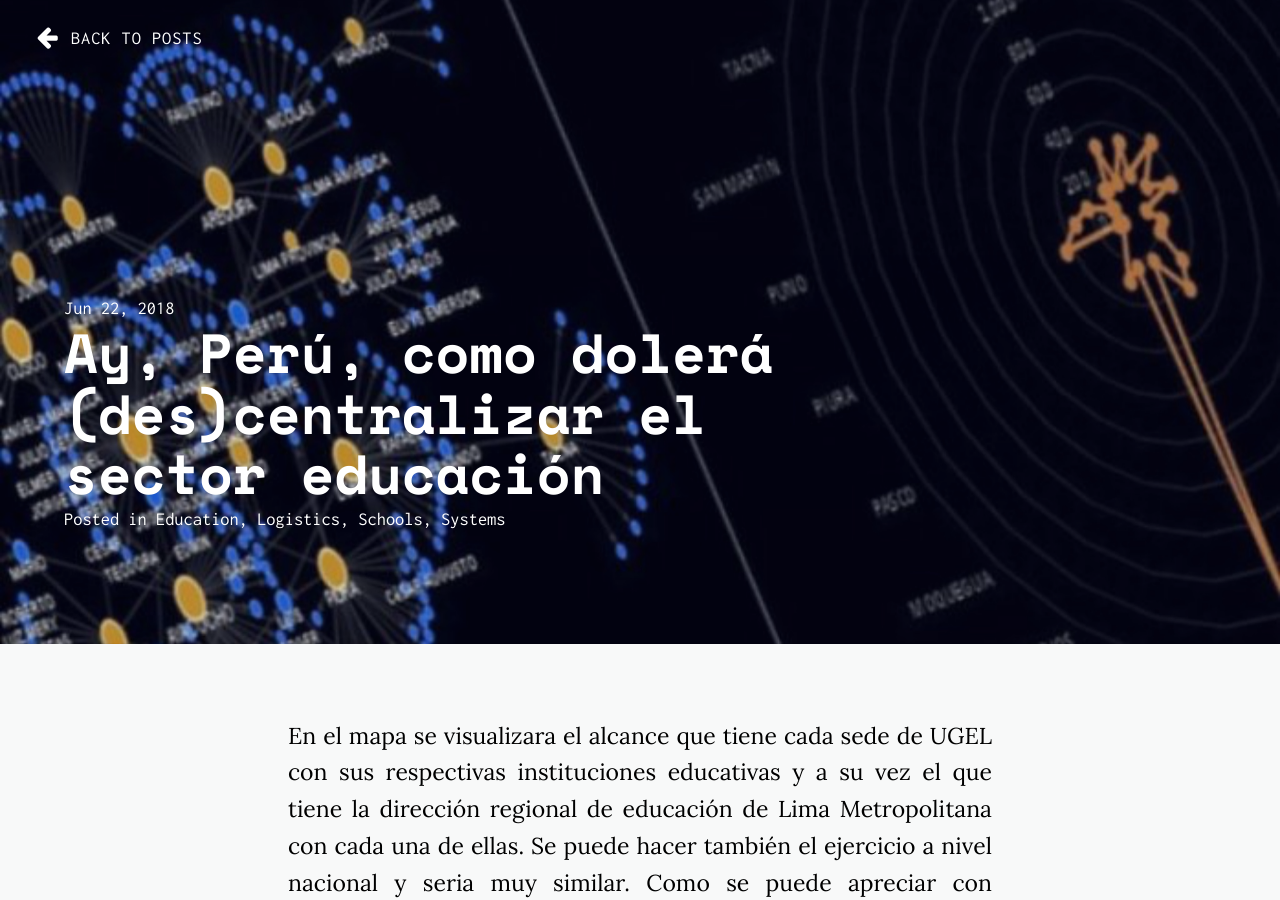
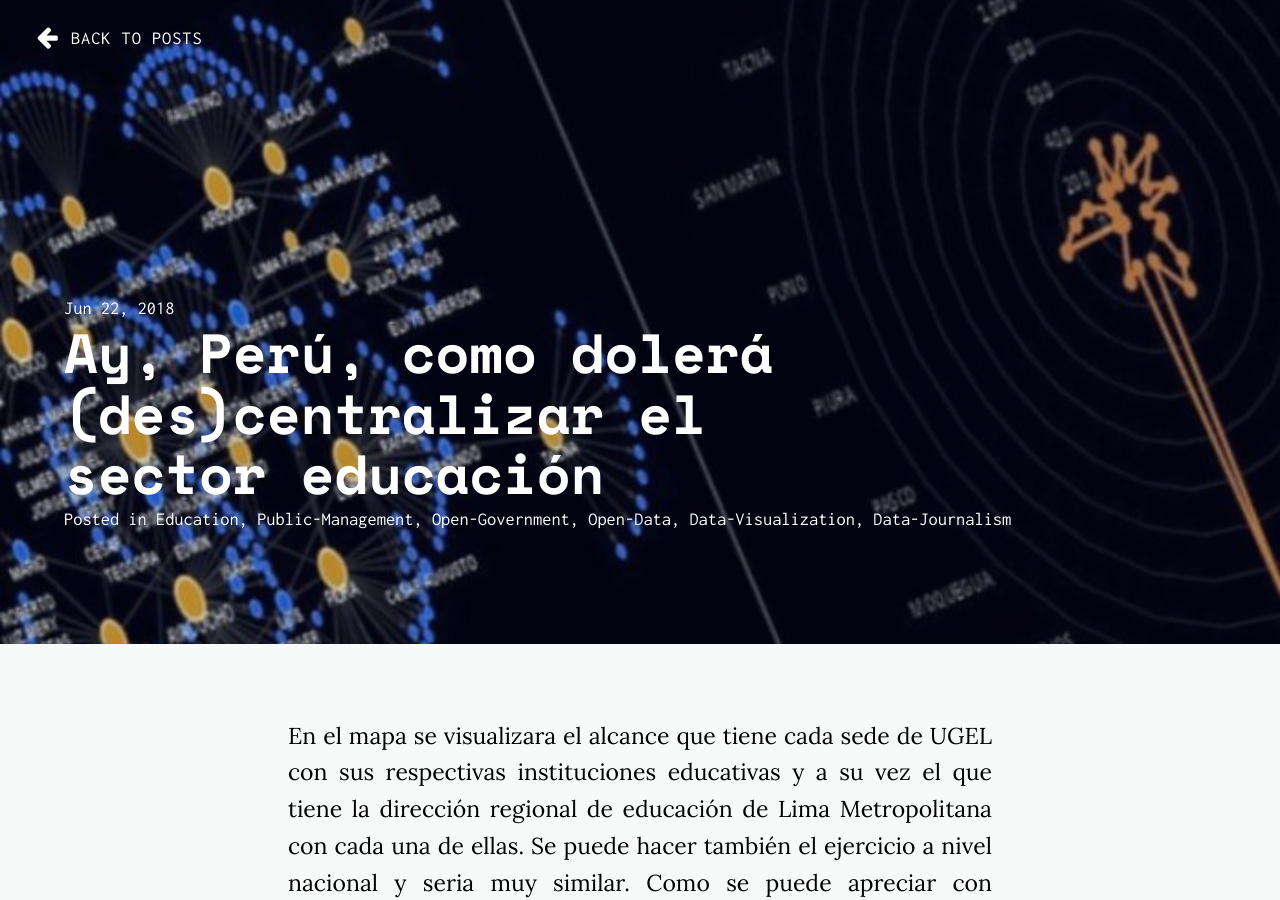
Before and after one commit to manuelvarzen/Vigia, a Jekyll site: the page built from _posts/2018-06-22-Lima-School-Networks.markdown, in a window 1280 px wide and 900 px high. Built offline with Jekyll 4.4.1, drawn with Linux system fonts in a browser that asks for light colours; nearby versions of some CDN libraries.

Commit message:
Update 2018-06-22-Lima-School-Networks.markdown

```diff
--- a/_posts/2018-06-22-Lima-School-Networks.markdown
+++ b/_posts/2018-06-22-Lima-School-Networks.markdown
@@ -8,9 +8,11 @@ image: /Vigia/img/OpenData.jpg
 image-sm: /Vigia/img/OpenData.jpg
 categories:
   - Education
-  - Logistics
-  - Schools
-  - Systems
+  - Public-Management
+  - Open-Government
+  - Open-Data
+  - Data-Visualization
+  - Data-Journalism
 ---
 
 En el mapa se visualizara el alcance que tiene cada sede de UGEL con sus respectivas instituciones educativas y a su vez el que tiene la dirección regional de educación de Lima Metropolitana con cada una de ellas. Se puede hacer también el ejercicio a nivel nacional y seria muy similar. Como se puede apreciar con facilidad es materialmente imposible que una entidad tan pequeña como la UGEL supervise de manera presencial a todas sus escuelas. Por lo que se hace necesario re-definir esta organización de manera urgente.
```
